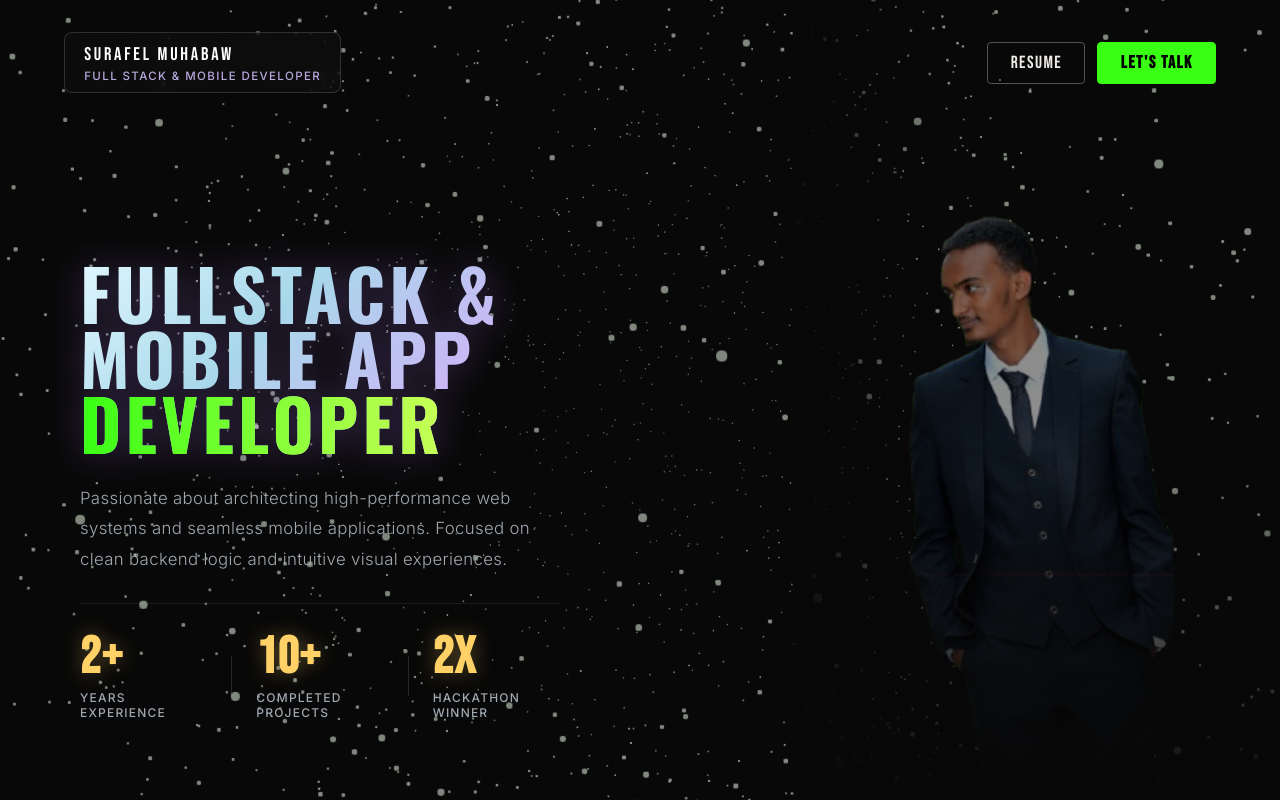
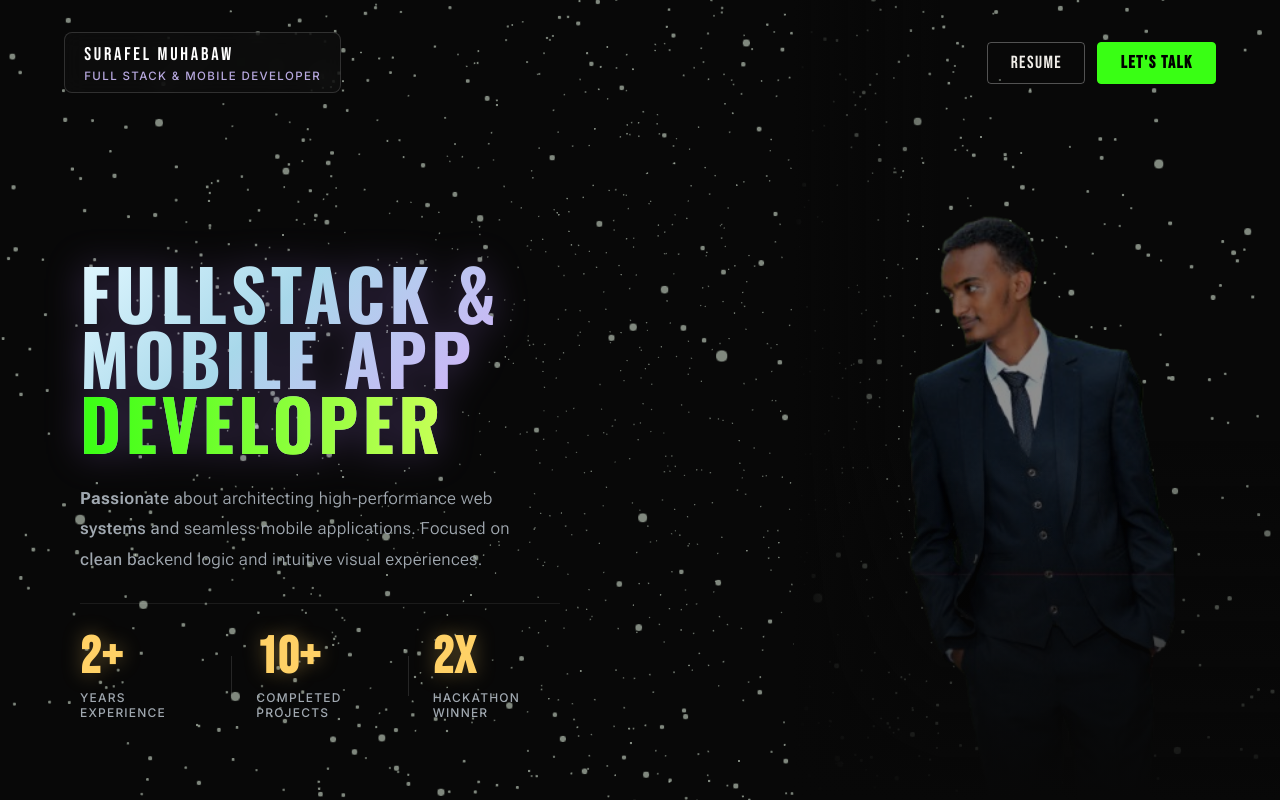
Before and after one commit to surafelbit/surafelbit.github.io, a React (Vite) app: page / in a window 1280 px wide. Built offline with nearby package versions, Linux system fonts and the light colour scheme.

Commit message:
animaiton on text

```diff
--- a/package.json
+++ b/package.json
@@ -12,6 +12,7 @@
   "dependencies": {
     "@react-three/drei": "^10.7.7",
     "@react-three/fiber": "^9.6.1",
+    "motion": "^12.42.2",
     "react": "^19.2.7",
     "react-dom": "^19.2.7",
     "three": "^0.185.1"
--- a/src/App.jsx
+++ b/src/App.jsx
@@ -1,6 +1,7 @@
 import React, { useRef, useMemo } from 'react'
 import { Canvas, useFrame } from '@react-three/fiber'
 import { Points, PointMaterial } from '@react-three/drei'
+import VariableProximity from './VariableProximity'
 
 // 3D Particle Field inspired by image #2 & #3
 function ParticleField() {
@@ -46,6 +47,7 @@ function ParticleField() {
 }
 
 export default function App() {
+  const bioContainerRef = useRef(null)
   return (
     <div style={{ width: '100vw', height: '100vh', position: 'relative' }}>
 
@@ -82,10 +84,21 @@ export default function App() {
             <span className="accent-text">DEVELOPER</span>
           </h1>
 
-          <p className="hero-bio">
-            Passionate about architecting high-performance web systems and seamless mobile applications.
-            Focused on clean backend logic and intuitive visual experiences.
-          </p>
+          <div
+            ref={bioContainerRef}
+            style={{ position: 'relative', maxWidth: '480px' }}
+          >
+            <p className="hero-bio">
+              <VariableProximity
+                label="Passionate about architecting high-performance web systems and seamless mobile applications. Focused on clean backend logic and intuitive visual experiences."
+                fromFontVariationSettings="'wght' 300, 'opsz' 9"
+                toFontVariationSettings="'wght' 800, 'opsz' 40"
+                containerRef={bioContainerRef}
+                radius={120}
+                falloff="linear"
+              />
+            </p>
+          </div>
 
 
 
--- /dev/null
+++ b/src/VariableProximity.css
@@ -0,0 +1,17 @@
+@import url('https://fonts.googleapis.com/css2?family=Roboto+Flex:opsz,wght@8..144,100..1000&display=swap');
+
+.variable-proximity {
+  font-family: 'Roboto Flex', sans-serif;
+}
+
+.sr-only {
+  position: absolute;
+  width: 1px;
+  height: 1px;
+  padding: 0;
+  margin: -1px;
+  overflow: hidden;
+  clip: rect(0, 0, 0, 0);
+  white-space: nowrap;
+  border: 0;
+}
--- /dev/null
+++ b/src/VariableProximity.jsx
@@ -0,0 +1,184 @@
+import { forwardRef, useMemo, useRef, useEffect } from 'react';
+import { motion } from 'motion/react';
+import './VariableProximity.css';
+
+function useAnimationFrame(callback) {
+  useEffect(() => {
+    let frameId;
+    const loop = () => {
+      callback();
+      frameId = requestAnimationFrame(loop);
+    };
+    frameId = requestAnimationFrame(loop);
+    return () => cancelAnimationFrame(frameId);
+  }, [callback]);
+}
+
+function useMousePositionRef(containerRef) {
+  const positionRef = useRef({ x: 0, y: 0 });
+
+  useEffect(() => {
+    const updatePosition = (x, y) => {
+      if (containerRef?.current) {
+        const rect = containerRef.current.getBoundingClientRect();
+        positionRef.current = { x: x - rect.left, y: y - rect.top };
+      } else {
+        positionRef.current = { x, y };
+      }
+    };
+
+    const handleMouseMove = ev => updatePosition(ev.clientX, ev.clientY);
+    const handleTouchMove = ev => {
+      const touch = ev.touches[0];
+      updatePosition(touch.clientX, touch.clientY);
+    };
+
+    window.addEventListener('mousemove', handleMouseMove);
+    window.addEventListener('touchmove', handleTouchMove);
+    return () => {
+      window.removeEventListener('mousemove', handleMouseMove);
+      window.removeEventListener('touchmove', handleTouchMove);
+    };
+  }, [containerRef]);
+
+  return positionRef;
+}
+
+const VariableProximity = forwardRef((props, ref) => {
+  const {
+    label,
+    fromFontVariationSettings,
+    toFontVariationSettings,
+    containerRef,
+    radius = 50,
+    falloff = 'linear',
+    className = '',
+    onClick,
+    style,
+    ...restProps
+  } = props;
+
+  const letterRefs = useRef([]);
+  const interpolatedSettingsRef = useRef([]);
+  const mousePositionRef = useMousePositionRef(containerRef);
+  const lastPositionRef = useRef({ x: null, y: null });
+
+  const parsedSettings = useMemo(() => {
+    const parseSettings = settingsStr =>
+      new Map(
+        settingsStr
+          .split(',')
+          .map(s => s.trim())
+          .map(s => {
+            const [name, value] = s.split(' ');
+            return [name.replace(/['"]/g, ''), parseFloat(value)];
+          })
+      );
+
+    const fromSettings = parseSettings(fromFontVariationSettings);
+    const toSettings = parseSettings(toFontVariationSettings);
+
+    return Array.from(fromSettings.entries()).map(([axis, fromValue]) => ({
+      axis,
+      fromValue,
+      toValue: toSettings.get(axis) ?? fromValue
+    }));
+  }, [fromFontVariationSettings, toFontVariationSettings]);
+
+  const calculateDistance = (x1, y1, x2, y2) => Math.sqrt((x2 - x1) ** 2 + (y2 - y1) ** 2);
+
+  const calculateFalloff = distance => {
+    const norm = Math.min(Math.max(1 - distance / radius, 0), 1);
+    switch (falloff) {
+      case 'exponential':
+        return norm ** 2;
+      case 'gaussian':
+        return Math.exp(-((distance / (radius / 2)) ** 2) / 2);
+      case 'linear':
+      default:
+        return norm;
+    }
+  };
+
+  useAnimationFrame(() => {
+    if (!containerRef?.current) return;
+    const containerRect = containerRef.current.getBoundingClientRect();
+    const { x, y } = mousePositionRef.current;
+    if (lastPositionRef.current.x === x && lastPositionRef.current.y === y) {
+      return;
+    }
+    lastPositionRef.current = { x, y };
+
+    letterRefs.current.forEach((letterRef, index) => {
+      if (!letterRef) return;
+
+      const rect = letterRef.getBoundingClientRect();
+      const letterCenterX = rect.left + rect.width / 2 - containerRect.left;
+      const letterCenterY = rect.top + rect.height / 2 - containerRect.top;
+
+      const distance = calculateDistance(
+        mousePositionRef.current.x,
+        mousePositionRef.current.y,
+        letterCenterX,
+        letterCenterY
+      );
+
+      if (distance >= radius) {
+        letterRef.style.fontVariationSettings = fromFontVariationSettings;
+        return;
+      }
+
+      const falloffValue = calculateFalloff(distance);
+      const newSettings = parsedSettings
+        .map(({ axis, fromValue, toValue }) => {
+          const interpolatedValue = fromValue + (toValue - fromValue) * falloffValue;
+          return `'${axis}' ${interpolatedValue}`;
+        })
+        .join(', ');
+
+      interpolatedSettingsRef.current[index] = newSettings;
+      letterRef.style.fontVariationSettings = newSettings;
+    });
+  });
+
+  const words = label.split(' ');
+  let letterIndex = 0;
+
+  return (
+    <span
+      ref={ref}
+      className={`${className} variable-proximity`}
+      onClick={onClick}
+      style={{ display: 'inline', ...style }}
+      {...restProps}
+    >
+      {words.map((word, wordIndex) => (
+        <span key={wordIndex} style={{ display: 'inline-block', whiteSpace: 'nowrap' }}>
+          {word.split('').map(letter => {
+            const currentLetterIndex = letterIndex++;
+            return (
+              <motion.span
+                key={currentLetterIndex}
+                ref={el => {
+                  letterRefs.current[currentLetterIndex] = el;
+                }}
+                style={{
+                  display: 'inline-block',
+                  fontVariationSettings: interpolatedSettingsRef.current[currentLetterIndex]
+                }}
+                aria-hidden="true"
+              >
+                {letter}
+              </motion.span>
+            );
+          })}
+          {wordIndex < words.length - 1 && <span style={{ display: 'inline-block' }}>&nbsp;</span>}
+        </span>
+      ))}
+      <span className="sr-only">{label}</span>
+    </span>
+  );
+});
+
+VariableProximity.displayName = 'VariableProximity';
+export default VariableProximity;
```
Also changed, not shown: 1 other file (tests, documents, lock files or other folders).
